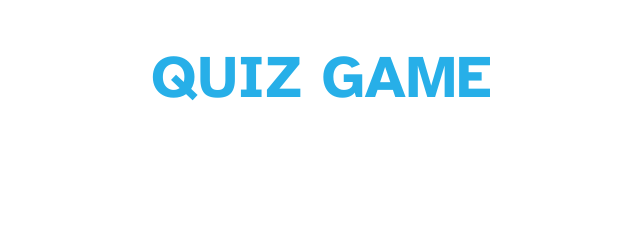
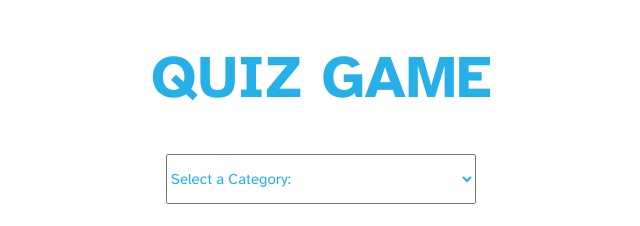
Before and after one commit to derek-kuang/finalquiz, a plain HTML site: page index.html in a window 1280 px wide. Shown: the whole page, without its empty margins (319-959 px from the left). Drawn offline with Linux system fonts and the light colour scheme.

Commit message:
Update index.html

```diff
--- a/index.html
+++ b/index.html
@@ -30,6 +30,34 @@
   <button class="fetch" onclick="fetchEasy()">Easy</button>
   <button class="fetch" onclick="fetchMedium()">Medium</button>
   <button class="fetch" onclick="fetchHard()">Hard</button>
+  <select id="selector" onchange="selectCategory(this)">
+    <option>Select a Category:</option>
+    <option value="0">Any Category</option>
+    <option value="9">General Knowledge</option>
+    <option value="10">Entertainment: Books</option>
+    <option value="11">Entertainment: Film</option>
+    <option value="12">Entertainment: Music</option>
+    <option value="13">Entertainment: Musicals & Theatres</option>
+    <option value="14">Entertainment: Television</option>
+    <option value="15">Entertainment: Video Games</option>
+    <option value="16">Entertainment: Board Games</option>
+    <option value="17">Science and Nature</option>
+    <option value="18">Science: Computers</option>
+    <option value="19">Science: Mathematics</option>
+    <option value="20">Mythology</option>
+    <option value="21">Sports</option>
+    <option value="22">Geography</option>
+    <option value="23">History</option>
+    <option value="24">Politics</option>
+    <option value="25">Art</option>
+    <option value="26">Celebrities</option>
+    <option value="27">Animals</option>
+    <option value="28">Vehicles</option>
+    <option value="29">Entertainment: Comics</option>
+    <option value="30">Science: Gadgets</option>
+    <option value="31">Entertainment: Japanese Anime and Manga</option>
+    <option value="32">Entertainment: Cartoon & Animations</option>
+  </select>
   <button id="installButton" style="display:none;">Install</button>
   </div>
   <div id="timer" style="display: none"></div>
```
